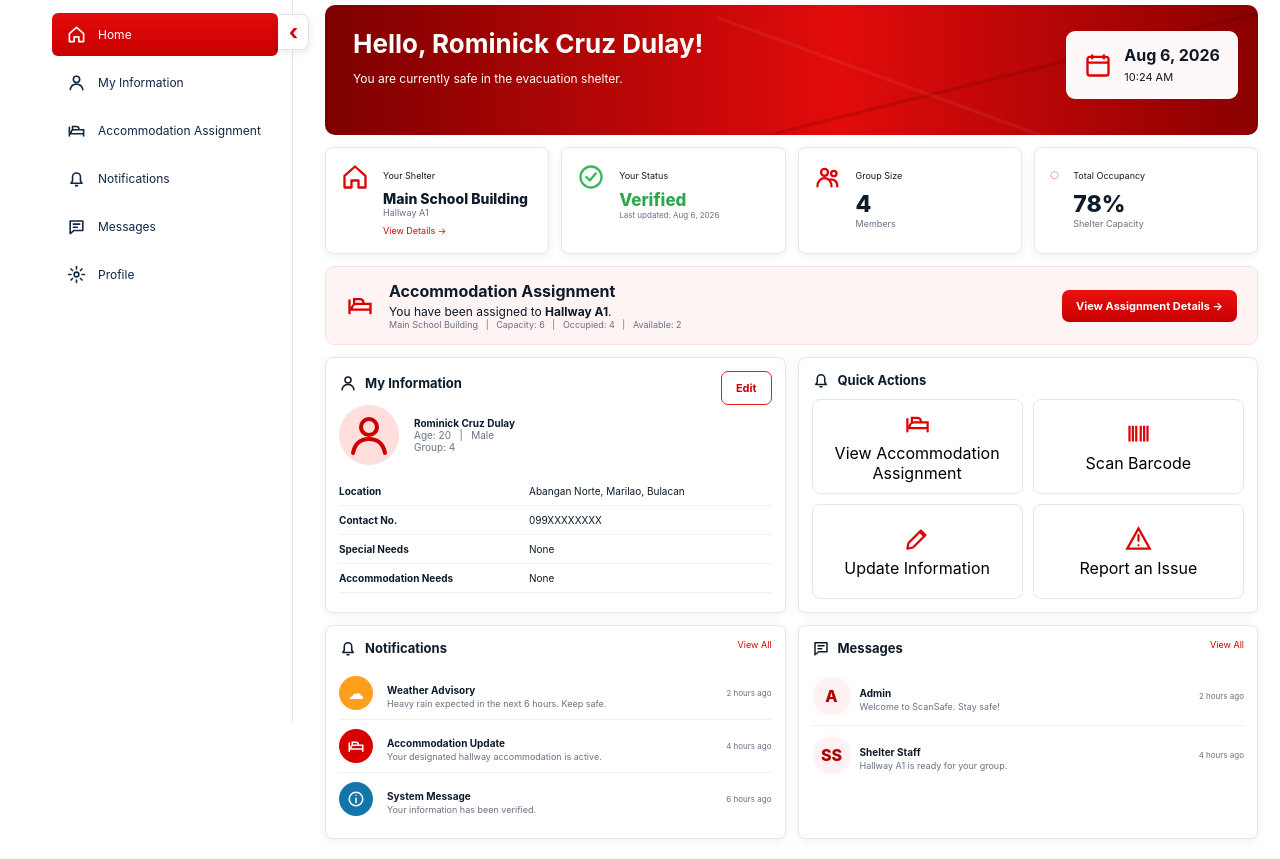
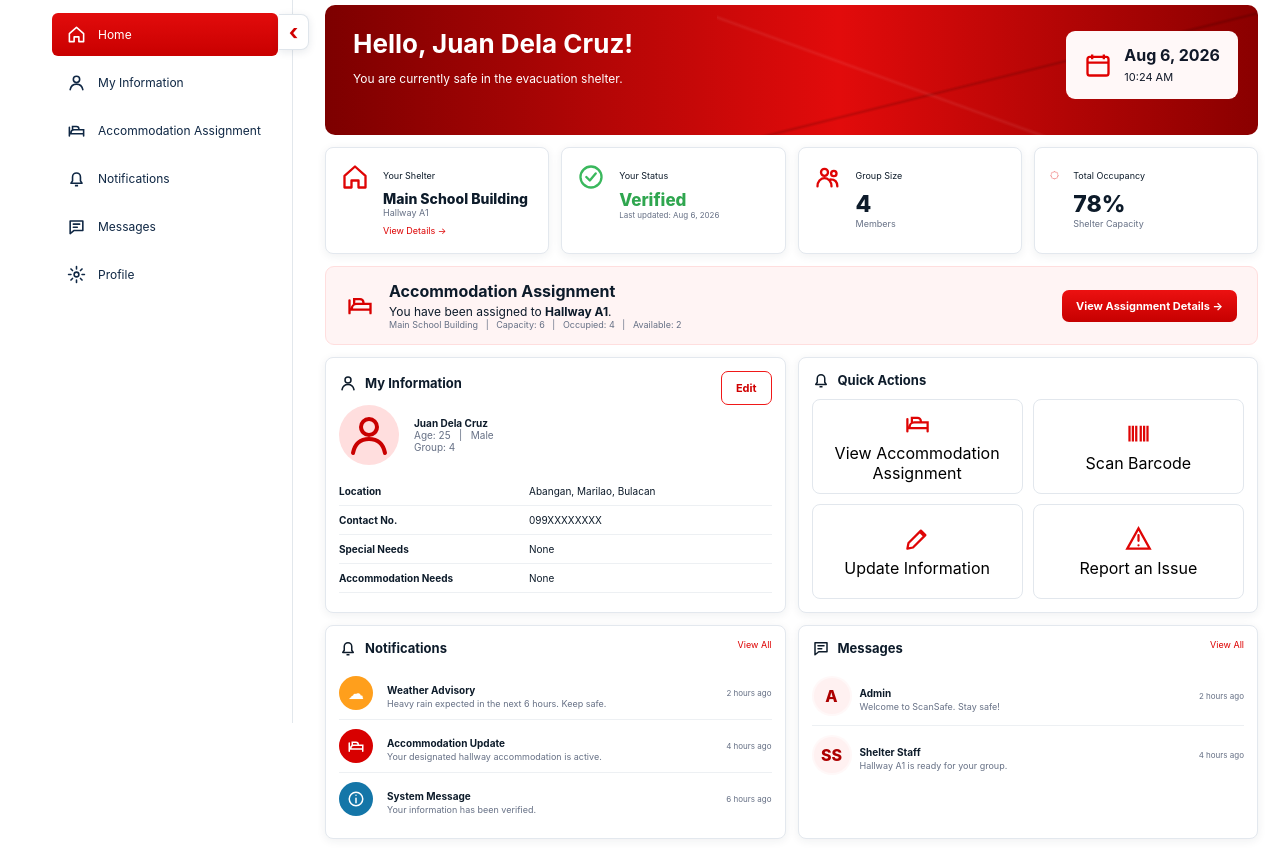
Before and after one commit to itsnickzkiee/Scansafe, a plain HTML site: page ScanSafe_V3_2_2_User_Admin_Menu_Toggle_Final/user-portal.html in a window 1280 px wide. Shown: the part 77-936 px from the top of the page. Drawn offline with Linux system fonts and the light colour scheme.

```diff
--- a/ScanSafe_V3_2_2_User_Admin_Menu_Toggle_Final/user-portal.html
+++ b/ScanSafe_V3_2_2_User_Admin_Menu_Toggle_Final/user-portal.html
@@ -37,7 +37,7 @@
             </svg><span>Profile</span></a></aside>
     <main class="user-main">
         <section class="user-hero">
-            <h1>Hello, Rominick Cruz Dulay!</h1>
+            <h1>Hello, Juan Dela Cruz!</h1>
             <p>You are currently safe in the evacuation shelter.</p>
             <div class="date-card"><svg class="icon lg">
                     <use href="assets/icons.svg#calendar"></use>
@@ -105,11 +105,11 @@
                     <div class="person-round" style="width:60px;height:60px"><svg class="icon lg">
                             <use href="assets/icons.svg#user"></use>
                         </svg></div>
-                    <div style="font-size:10px"><b>Rominick Cruz Dulay</b><br><span class="muted">Age: 20 &nbsp; | &nbsp;
+                    <div style="font-size:10px"><b>Juan Dela Cruz</b><br><span class="muted">Age: 25 &nbsp; | &nbsp;
                             Male<br>Group: 4</span></div>
                 </div>
                 <div class="info-lines">
-                    <div class="info-line"><b>Location</b><span>Abangan Norte, Marilao, Bulacan</span></div>
+                    <div class="info-line"><b>Location</b><span>Abangan, Marilao, Bulacan</span></div>
                     <div class="info-line"><b>Contact No.</b><span>099XXXXXXXX</span></div>
                     <div class="info-line"><b>Special Needs</b><span>None</span></div>
                     <div class="info-line"><b>Accommodation Needs</b><span>None</span></div>
```
